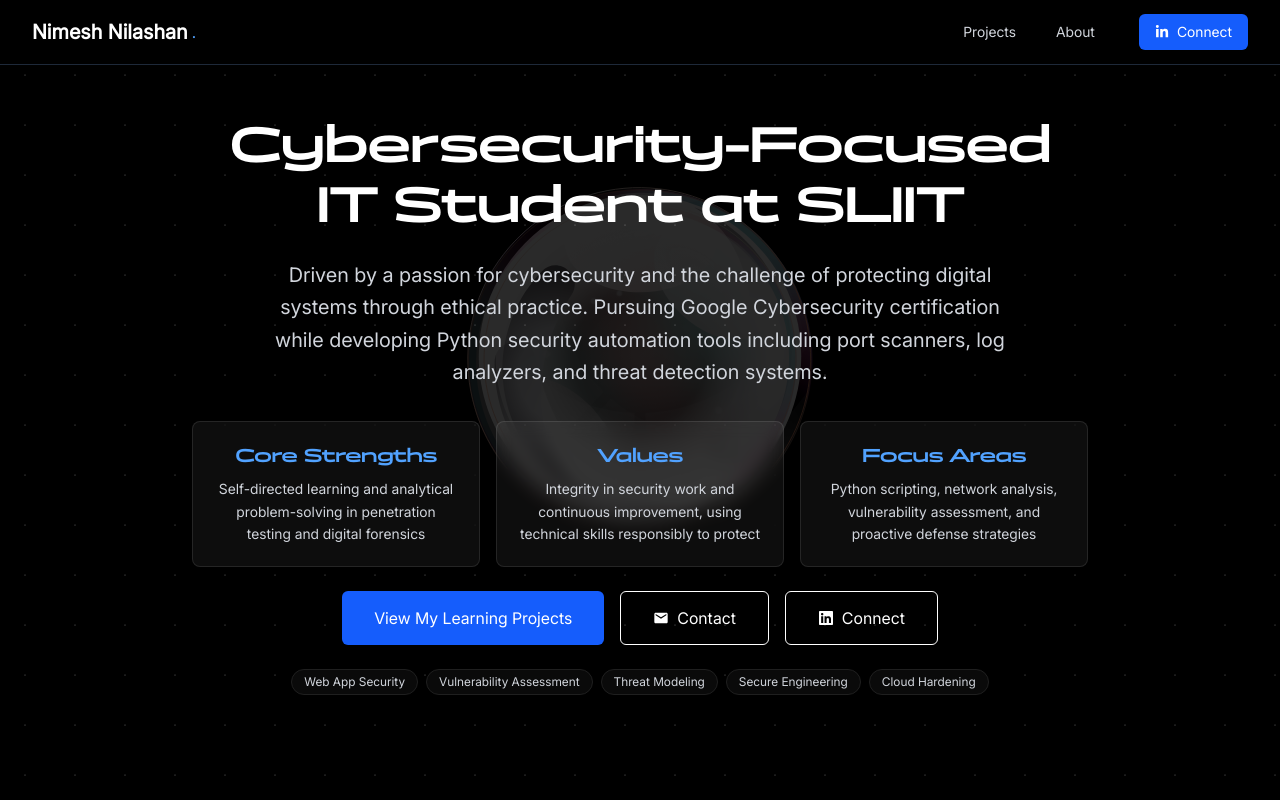
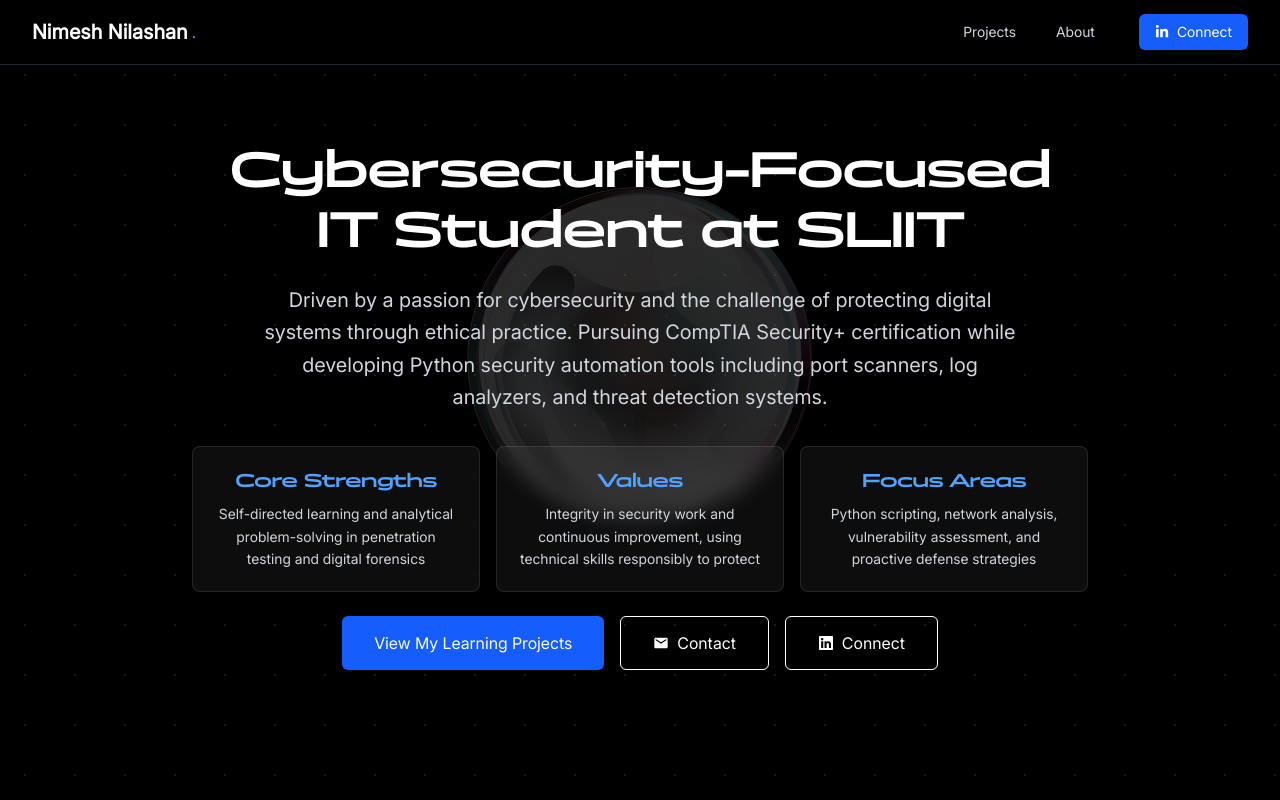
Before and after one commit to N-Nilashan/nimesh, a Next.js app: page / in a window 1280 px wide. Shown: the top 800 px of the page. Built offline with nearby package versions, Linux system fonts and the light colour scheme.

Commit message:
updated social links

```diff
--- a/app/components/Hero.jsx
+++ b/app/components/Hero.jsx
@@ -56,8 +56,7 @@ const Hero = () => {
             transition={{ delay: 0.4, duration: 0.8 }}
           >
             Driven by a passion for cybersecurity and the challenge of
-            protecting digital systems through ethical practice. Pursuing Google
-            Cybersecurity certification while developing Python security
+            protecting digital systems through ethical practice. Pursuing CompTIA Security+ certification while developing Python security
             automation tools including port scanners, log analyzers, and threat
             detection systems.
           </motion.p>
@@ -136,30 +135,6 @@ const Hero = () => {
               Connect
             </motion.a>
           </motion.div>
-
-          {/* Security Highlights */}
-          <motion.div
-            className="flex flex-wrap gap-2 justify-center mt-2"
-            initial={{ opacity: 0 }}
-            animate={{ opacity: 1 }}
-            transition={{ delay: 0.8, duration: 0.6 }}
-            aria-label="Security focus areas"
-          >
-            {[
-              "Web App Security",
-              "Vulnerability Assessment",
-              "Threat Modeling",
-              "Secure Engineering",
-              "Cloud Hardening",
-            ].map((tag) => (
-              <span
-                key={tag}
-                className="text-xs text-gray-300 px-3 py-1 rounded-2xl border border-[#1f1f1f] bg-[#0a0a0a]"
-              >
-                {tag}
-              </span>
-            ))}
-          </motion.div>
         </div>
       </main>
     </div>
--- a/app/components/Navbar.jsx
+++ b/app/components/Navbar.jsx
@@ -29,7 +29,7 @@ const Navbar = () => {
               </Link>
 
               <a
-                href="https://x.com/N_Nilashan"
+                href="https://www.linkedin.com/in/nimesh-nilashan/"
                 target="_blank"
                 rel="noopener noreferrer"
                 className="ml-4 bg-blue-600 hover:bg-blue-700 text-white px-4 py-2 rounded-md text-sm font-medium transition-colors flex items-center justify-center gap-2"
```
